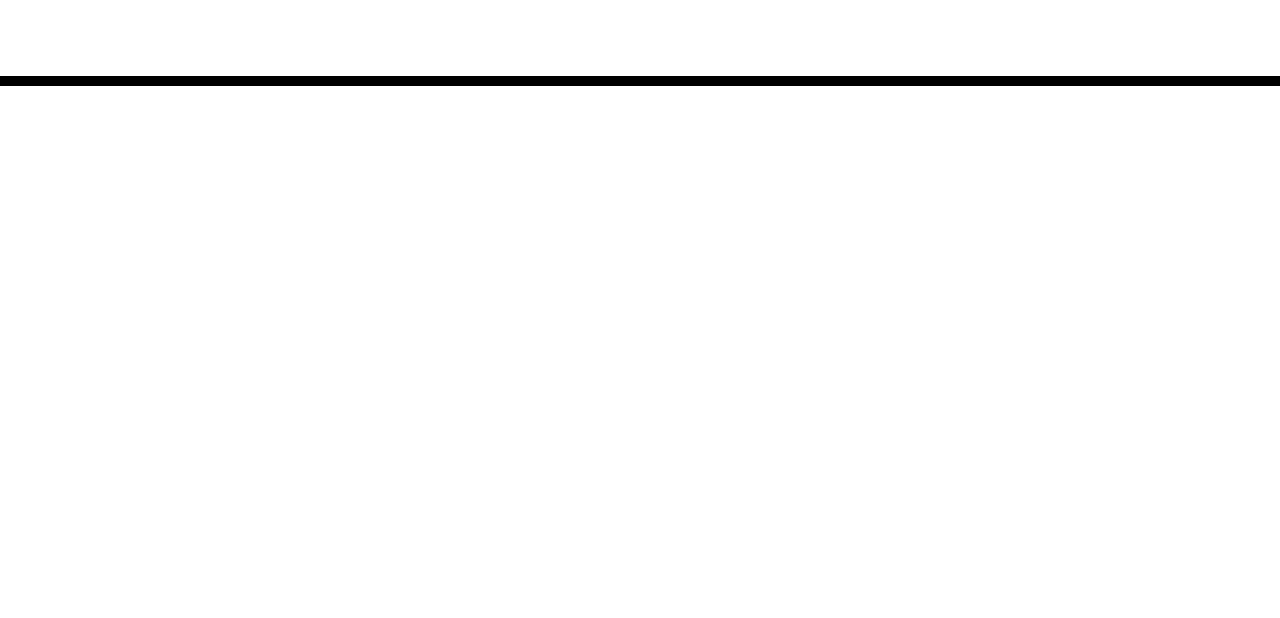
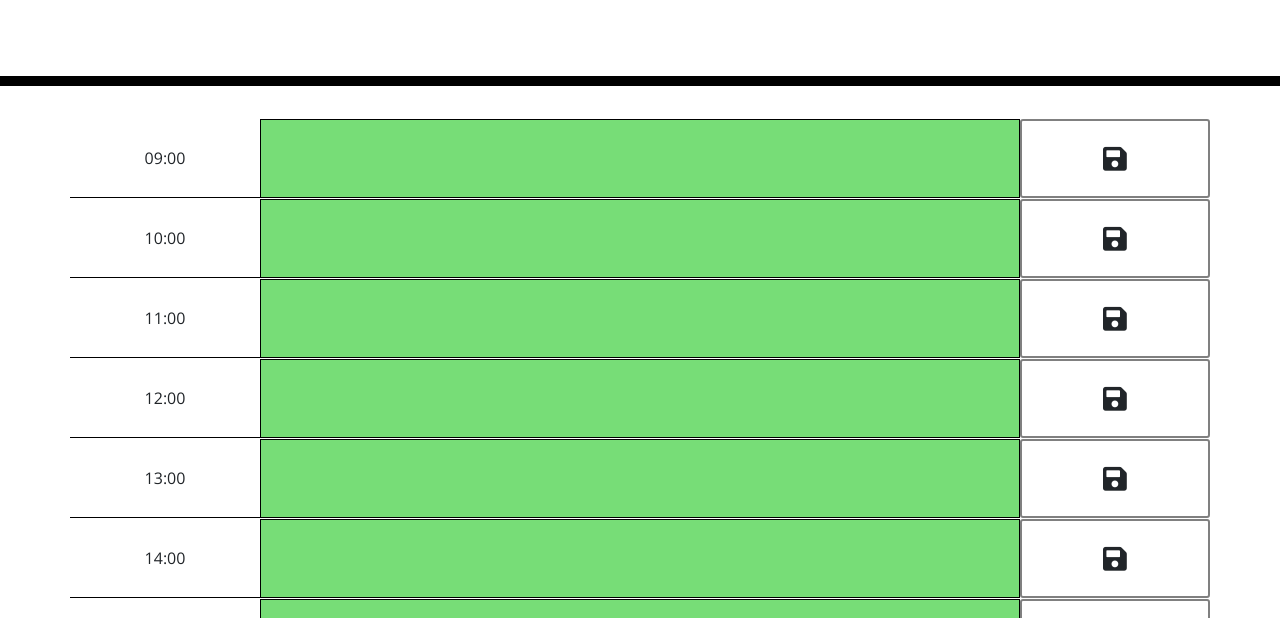
Before and after one commit to oimonugo23/workdayplannerhmwk, a plain HTML site: page index.html in a window 1280 px wide. Shown: the part 182-800 px from the top of the page. Drawn offline with nearby package versions, Linux system fonts and the light colour scheme.

Commit message:
newest update

```diff
--- a/index.html
+++ b/index.html
@@ -28,11 +28,17 @@
       <p class="lead">A simple calendar app for scheduling your work day</p>
       <p id="currentDay" class="lead"></p>
     </header>
-    <div class="container">
+    <div class="container" id="container">
       <!-- Timeblocks go here -->
+      <!-- <div class="row">
+        <div class="col-2 time-label">09:00</div>
+        <textarea class="col-8"></textarea>
+        <button class="col-2"><i class="fas fa-save"></i></button>
+      </div> -->
     </div>
 
     <script src="https://cdnjs.cloudflare.com/ajax/libs/jquery/3.2.1/jquery.min.js"></script>
     <script src="https://cdnjs.cloudflare.com/ajax/libs/moment.js/2.24.0/moment.min.js"></script>
+    <script type="text/javascript" src="./script-oli.js"></script>
   </body>
 </html>
--- /dev/null
+++ b/script-oli.js
@@ -0,0 +1,52 @@
+var containerEl = document.getElementById("container");
+
+var hours = ["09", "10", "11", "12", "13", "14", "15", "16", "17"];
+var currentHour = moment().format("HH");
+// var currentHour = 15;
+
+for (let i = 0; i < hours.length; i++) {
+  var newRow = document.createElement("div");
+  newRow.classList.add("row");
+
+  var colOne = document.createElement("div");
+  colOne.classList.add("col-2", "time-label");
+  colOne.textContent = `${hours[i]}:00`;
+
+  var colTwo = document.createElement("textarea");
+  colTwo.classList.add("col-8");
+
+  if (currentHour == hours[i]) {
+    colTwo.classList.add("present");
+  } else if (currentHour > hours[i]) {
+    colTwo.classList.add("past");
+  } else {
+    colTwo.classList.add("future");
+  }
+
+  colTwo.dataset.hour = hours[i];
+  if (localStorage.getItem(hours[i])) {
+    colTwo.value = localStorage.getItem(hours[i]);
+  }
+
+  var colThree = document.createElement("i");
+  colThree.classList.add("col-2", "fas", "fa-save");
+
+  newRow.append(colOne);
+  newRow.append(colTwo);
+  newRow.append(colThree);
+
+
+  containerEl.append(newRow);
+}
+
+var icons = document.querySelectorAll(".fas");
+
+icons.forEach((icon) =>
+  icon.addEventListener("click", function (e) {
+    var thisHour = e.target.parentNode.children[1].dataset.hour;
+    var thisValue = e.target.parentNode.children[1].value;
+    console.log(thisHour);
+    console.log(thisValue);
+    localStorage.setItem(thisHour, thisValue);
+  })
+);
--- a/style.css
+++ b/style.css
@@ -1,10 +1,10 @@
 body {
-  font-family: 'Open Sans', sans-serif;
+  font-family: "Open Sans", sans-serif;
   font-size: 16px;
   line-height: 1;
 }
 
-textarea{
+textarea {
   background: transparent;
   border: none;
   resize: none;
@@ -21,11 +21,11 @@ textarea{
   border-bottom: 10px solid black;
 }
 
-.description{
+.description {
   white-space: pre-wrap;
 }
 
-.time-block{
+.time-block {
   text-align: center;
   border-radius: 15px;
 }
@@ -33,7 +33,7 @@ textarea{
 .row {
   white-space: pre-wrap;
   height: 80px;
-  border-top: 1px solid white;;
+  border-top: 1px solid white;
 }
 
 .hour {
@@ -61,11 +61,36 @@ textarea{
   border-left: 1px solid black;
   border-top-right-radius: 15px;
   border-bottom-right-radius: 15px;
-  background-color: #06AED5;
+  background-color: #06aed5;
   color: white;
 }
 
 .saveBtn i:hover {
   font-size: 20px;
-  transition: all .3s ease-in-out;
+  transition: all 0.3s ease-in-out;
 }
+
+.time-label {
+  display: grid;
+  place-items: center;
+  border-bottom: 1px solid black;
+}
+
+textarea {
+  border: 1px solid black;
+}
+
+.fa-save {
+  display: grid;
+  place-items: center;
+  /* color: red; */
+  font-size: 1.7rem;
+  border: 2px solid gray;
+  border-radius: 3px;
+  height: 100%;
+  width: 100%;
+}
+
+.fa-save:hover {
+  cursor: pointer;
+}
```
